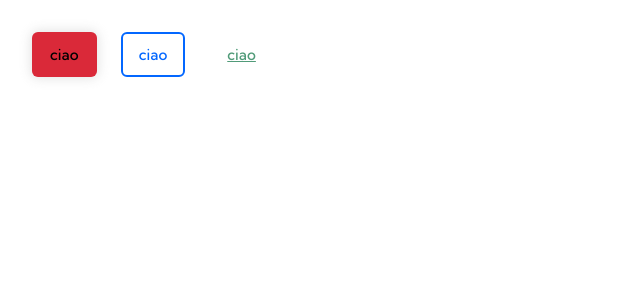
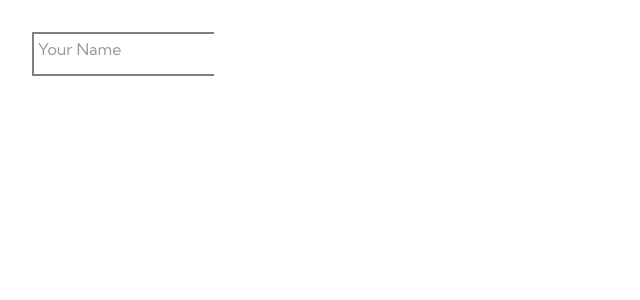
Before and after one commit to ciffa01/coreStyle, a Vue app: page /#/Colori in a window 1280 px wide. Shown: the top 300 px of the page, without its empty margins (0-640 px from the left). Built offline with nearby package versions, Linux system fonts and the light colour scheme.

Commit message:
avanzamento floating label

```diff
--- a/src/style/coreStyle/sectionStyle/forms.scss
+++ b/src/style/coreStyle/sectionStyle/forms.scss
@@ -50,3 +50,57 @@ input[readonly], textarea[readonly], select:disabled {
     background: #f5f5f7;
     opacity: 0.8;
 }
+
+
+.floating-label-container {
+    display: block;
+    position: relative;
+    width: 100%;
+}
+
+.floating-label-container label {
+    position: absolute;
+    width: calc(100% - 1rem);
+    top: 6px;
+    left: 0;
+    z-index: 1;
+    pointer-events: none;
+    transition: all 0.2s ease-in-out;
+    margin: 0;
+    padding: 0.5rem;
+    color: #808080;
+    font-size: 0.9rem;
+}
+
+input.active ~ label,
+select.active ~ label,
+textarea.active ~ label {
+    top: -4px;
+    font-size: 0.8rem;
+    color:#808080
+}
+
+input:focus,
+textarea:focus,
+select:focus {
+    border: 1px solid #3681ff;
+    outline: none;
+    box-shadow: 0 0 0px 1px #cfe0ff;
+}
+
+input:focus ~ label,
+select:focus ~ label,
+textarea:focus ~ label {
+    color:#3681ff;
+}
+
+textarea {
+    padding: 20px 6px 7px 6px;
+    font-size: 13px;
+    height: 110px;
+}
+
+input, select {
+    padding: 20px 6px 7px 6px;
+    font-size: 13px;
+}
--- a/src/views/general/Color.vue
+++ b/src/views/general/Color.vue
@@ -1,5 +1,7 @@
 <script lang="ts" setup>
     import Intestazione from "@/components/elements/Intestazione.vue"
+    import { ref } from "vue";
+    const isActive = ref(false);
 </script>
 
 <template>
@@ -8,9 +10,12 @@
         <div class="item-color-theme bg-black-70">20</div>  -->
 
         <div class="container-color-theme flex f-row gap-s">
-            <button class="btn-default btn-red-primary">ciao</button>
-            <button class="btn-default btn-blue-secondary">ciao</button>
-            <button class="btn-default btn-green-tertiary">ciao</button>
+            <form class="go-bottom">
+                <div>
+                    <input id="name" name="name" type="text" required>
+                    <label for="name">Your Name</label>
+                </div>
+            </form>
         </div>
         <!-- <div class="container-color-theme c-flex flex-column  gap-0_3">
             <div class="item-color-theme bg-black-10">10</div>
@@ -109,7 +114,7 @@
     </div>
 </template>
 
-<style setup>
+<style setup lang="scss">
 
     .item-color-theme {
         padding: 1.2rem 3rem;
@@ -119,5 +124,67 @@
         text-align: center;
     }
 
+    form {
+        > div {
+            position: relative;
+            overflow: hidden;
+        }
+        input {
+            width: 100%;
+            border: 2px solid gray;
+            background: none;
+            position: relative;
+            top: 0;
+            left: 0;
+            z-index: 1;
+            padding: 8px 12px;
+            outline: 0;
+
+           /*  &:valid {
+            // Hides the label
+                background: white;
+            } */
+            &:focus {
+                border-color: #f06d06;
+            }
+            &:focus + label {
+                background: #f06d06;
+                color: white;
+                font-size: 70%;
+                padding: 1px 6px;
+                z-index: 2;
+                text-transform: uppercase;
+            }
+        }
+
+        label {
+            position: absolute;
+            color: #999;
+            padding: 7px 6px;
+        }
+
+    }
+
+    form.go-bottom {
+        input {
+            padding: 12px 12px 12px 12px;
+        }
+
+        label {
+            top: 0;
+            bottom: 0;
+            left: 0;
+            width: 100%;
+        }
+
+        input:focus {
+            padding: 4px 6px 20px 6px;
+        }
+
+        input:focus + label {
+            top: 100%;
+            margin-top: -16px;
+        }
+    }
 
 </style>
```
